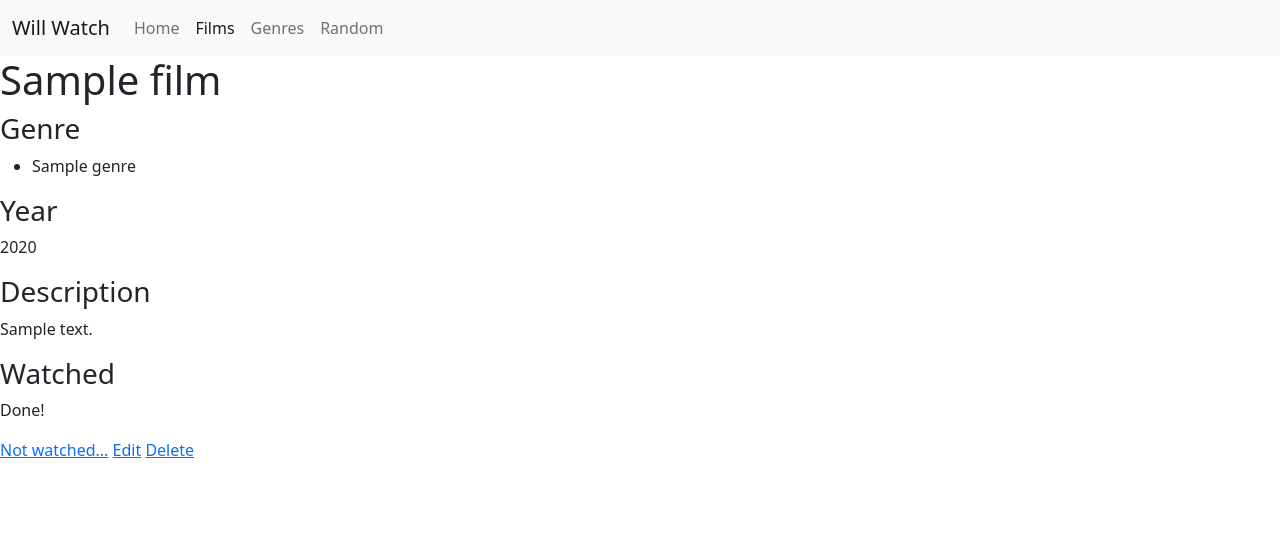
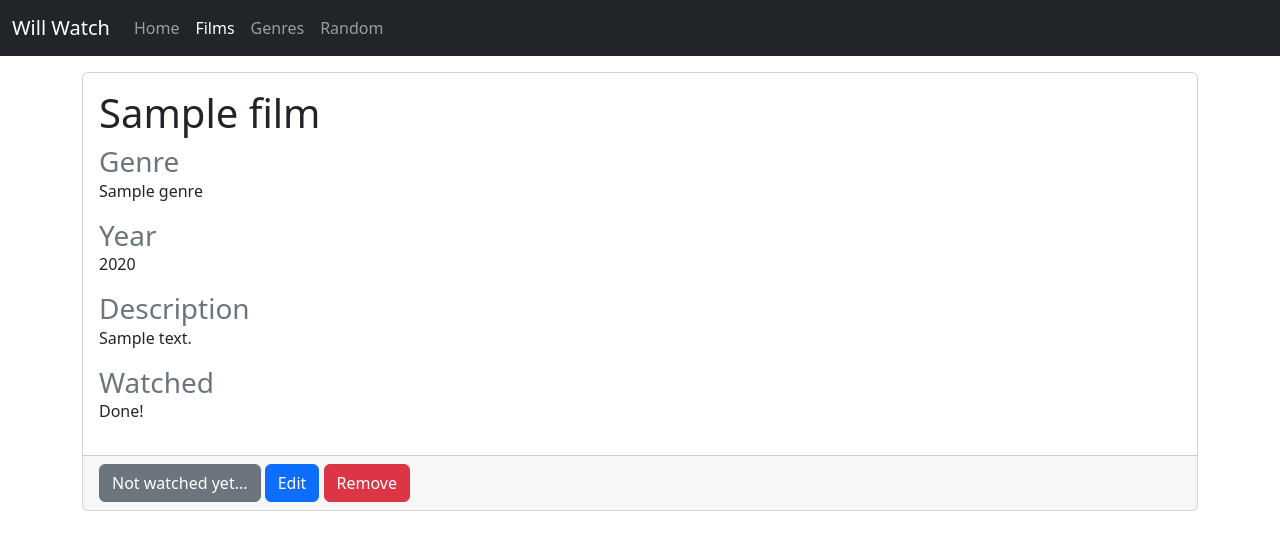
Before and after one commit to ricard-ferrero/will-watch, a Django app: page /films/myfilms/1/ in a window 1280 px wide. Shown: the top 550 px of the page. Run offline with Django 4.2, Linux system fonts and the light colour scheme; tables that the repository leaves empty hold one stand-in row (values such as "Sample post"); some libraries are stand-ins or nearby versions.

Commit message:
styling buttons and lists

```diff
--- a/willwatchproject/films/templates/films/detail_film.html
+++ b/willwatchproject/films/templates/films/detail_film.html
@@ -6,32 +6,38 @@
 {% block aria-films %}aria-current="page"{% endblock %}
 
 {% block content %}
+<div class="card">
+
+<div class="card-body">
 <h1>{{ film.title|capfirst }}</h1>
 
-<p class="h3">Genre</p>
-	<ul>
+<p class="h3 text-muted mb-0">Genre</p>
+	<ul class="list-inline">
 	{% for genre in genres %}
-		<li>{{ genre.genre_name|capfirst }}</li>
+		<li  class="list-inline-item">{{ genre.genre_name|capfirst }}</li>
 	{% endfor %}
 	</ul>
 
-<p class="h3">Year</p>
+<p class="h3 text-muted mb-0">Year</p>
 	<p>{{ film.year }}</p>
 
-<p class="h3">Description</p>
+<p class="h3 text-muted mb-0">Description</p>
 	<p>{{ film.description }}</p>
 
-<p class="h3">Watched</p>
+<p class="h3 text-muted mb-0">Watched</p>
 	{% if film.watched %}
 	<p>Done!</p>
 	{% else %}
 	<p>Not yet</p>
 	{% endif %}
+</div>
 
 
+<div class="card-footer">
+<a class="btn btn-{% if film.watched %}secondary{% else %}success{% endif %}" role="button" href="{% url 'films:watched' film.id %}">{% if film.watched %}Not watched yet...{% else %}Watched!{% endif %}</a>
+<a class="btn btn-primary" role="button" href="{% url 'films:update' film.id %}">Edit</a>
+<a class="btn btn-danger" role="button" href="{% url 'films:delete' film.id %}">Remove</a>
+</div>
 
-<a href="{% url 'films:watched' film.id %}">{% if film.watched %}Not watched...{% else %}Watched!{% endif %}</a>
-<a href="{% url 'films:update' film.id %}">Edit</a>
-<a href="{% url 'films:delete' film.id %}">Delete</a>
-
+</div>
 {% endblock %}
--- a/willwatchproject/frontend/templates/frontend/base/base.html
+++ b/willwatchproject/frontend/templates/frontend/base/base.html
@@ -9,7 +9,7 @@
 </head>
 <body>
 	<header>
-		<nav class="navbar navbar-expand-lg bg-light">
+		<nav class="navbar navbar-expand-lg navbar-dark bg-dark">
 		  <div class="container-fluid">
 		    <a class="navbar-brand mb-0 h1" href="{% url 'frontend:index' %}">Will Watch</a>
 		    <button class="navbar-toggler" type="button" data-bs-toggle="collapse" data-bs-target="#navbarSupportedContent" aria-controls="navbarSupportedContent" aria-expanded="false" aria-label="Toggle navigation">
@@ -35,7 +35,7 @@
 	</header>
 
 
-	<main>
+	<main class="container mt-3">
 		{% block content %}
 		{% endblock %}
 	</main>
```
Also changed, not shown: willwatchproject/films/templates/films/list_films.html (+8 -9 lines), willwatchproject/genres/templates/genres/list_genres.html (+2 -11 lines).
